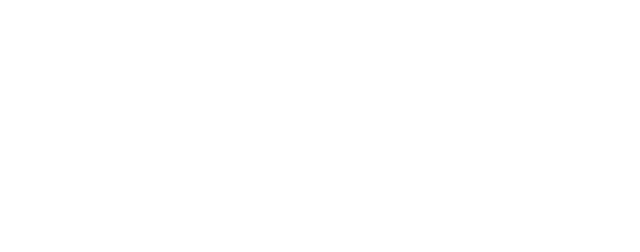
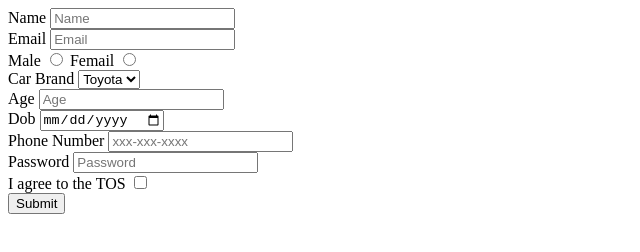
Before and after one commit to acciojob/signup-form-car-AK-Amit-singh, a website: page main.html in a window 1280 px wide. Shown: the whole page, without its empty margins (0-640 px from the left). Drawn offline with Linux system fonts and the light colour scheme.

Commit message:
created a submission

```diff
--- a/main.html
+++ b/main.html
@@ -8,6 +8,44 @@
 
 <body>
 	<!-- the entire body must be written by student -->
+	<form method="post">
+	<label for="name">Name</label>
+	<input id="name" type="text" placeholder="Name" required>
+	<br>
+	<label for=email"">Email</label>
+	<input id="email" type="email"  placeholder="Email" required>
+	<br>
+	<label for="Radio">Male</label>
+	<input type="Radio" id="gender_m" name="gender" required>
+
+	<label for="Radio">Femail</label>
+	<input  type="Radio" type="gender_f" name="gender" required>
+	<br>
+	<label for="car">Car Brand</label>
+		<select id="car" placeholder="--Please choose an option--" required>
+			<option>Toyota</option>
+			<option>Honda</option>
+			<option>BMW</option>
+		</select>
+	<br>
+	<label for="age">Age</label>
+	<input id="age" type="number" placeholder="Age" required>
+	<br>
+	<label for="dob">Dob</label>
+	<input id="dob" type="date" required>
+		<br>
+	<label for="tel">Phone Number</label>
+	<input type="tel" id="tel" placeholder="xxx-xxx-xxxx">
+	<br>
+	<label for="password">Password</label>
+	<input type="password" id="password" placeholder="Password" required>
+	<br>
+	<lable for="tos">I agree to the TOS</lable>
+	<input type="checkbox" id="tos" required>
+	<br>
+	<button type="submit">Submit</button>
+
+	</form>
     <script type="text/javascript" src="./script.js">
 </script>
 
```
